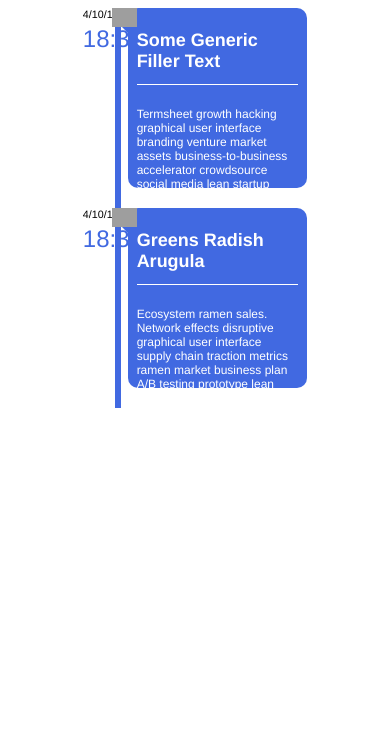
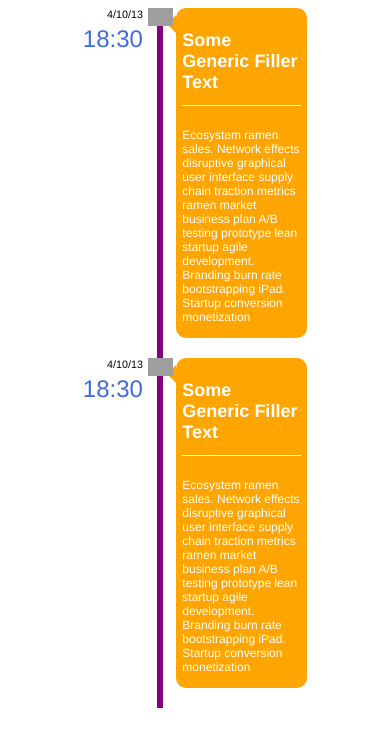
Before and after one commit to rynatk/Timeline, a website: page src/index.jade in a window 390 px wide. Drawn offline with nearby package versions, Linux system fonts and the light colour scheme; files that its build step writes are made by us from their sources; grey boxes are pictures that could not be loaded.

Commit message:
added @media statements

```diff
--- a/src/index.jade
+++ b/src/index.jade
@@ -25,7 +25,7 @@ html
               | Some Generic Filler Text
             .pBox
               p
-                | Termsheet growth hacking graphical user interface branding venture market assets business-to-business accelerator crowdsource social media lean startup alpha. First mover advantage www.discoverartisans.com seed round gen-z scrum project assets bandwidth
+                | Ecosystem ramen sales. Network effects disruptive graphical user interface supply chain traction metrics ramen market business plan A/B testing prototype lean startup agile development. Branding burn rate bootstrapping iPad. Startup conversion monetization
       .row2
         .column1
           .time
@@ -42,7 +42,7 @@ html
         .column4
           .header
             h1
-              | Greens Radish Arugula
+              | Some Generic Filler Text
             .pBox
               p
                 | Ecosystem ramen sales. Network effects disruptive graphical user interface supply chain traction metrics ramen market business plan A/B testing prototype lean startup agile development. Branding burn rate bootstrapping iPad. Startup conversion monetization
--- a/src/styles/main.sass
+++ b/src/styles/main.sass
@@ -22,10 +22,9 @@ body
   margin-left: auto
   margin-right: auto
 
-/*___________________________________*/
+/*__________________________________*/
 
 .row1 .column1
-  background: white
   width: 13%
 
 .row1 .column1 .time
@@ -38,14 +37,23 @@ body
   width: 5%
 
 .row1 .column2 .icon
+  display: block
+  width: 100%
+  margin-left: auto
+  margin-right: auto
   position: absolute
   z-index: +1
+
+.row1 .column2 .icon img
+  display: block
+  margin-left: auto
+  margin-right: auto
 
 .row1 .column2 .narrow
   position: absolute
   height: 200px
   width: 6px
-  background: royalblue
+  background: purple
   position: relative
   margin-left: auto
   margin-right: auto
@@ -65,12 +73,13 @@ body
   height: 0
   border-style: solid
   border-width: 9px 9px 9px 0
-  border-color: transparent royalblue transparent transparent
+  border-color: transparent orange transparent transparent
+
 
 /*___________________________________*/
 
 .row1 .column4
-  background: royalblue
+  background: orange
   width: 80%
   border-style: hidden
   border-radius: 10px
@@ -107,14 +116,23 @@ body
   width: 5%
 
 .row2 .column2 .icon
+  display: block
+  width: 100%
+  margin-left: auto
+  margin-right: auto
   position: absolute
   z-index: +1
+
+.row2 .column2 .icon img
+  display: block
+  margin-left: auto
+  margin-right: auto
 
 .row2 .column2 .narrow
   position: absolute
   height: 200px
   width: 6px
-  background: royalblue
+  background: purple
   position: relative
   margin-left: auto
   margin-right: auto
@@ -134,13 +152,13 @@ body
   height: 0
   border-style: solid
   border-width: 9px 9px 9px 0
-  border-color: transparent royalblue transparent transparent
+  border-color: transparent orange transparent transparent
 
 
 /*___________________________________*/
 
 .row2 .column4
-  background: royalblue
+  background: orange
   width: 80%
   border-style: hidden
   border-radius: 10px
@@ -161,3 +179,28 @@ body
   margin-right: auto
   padding-top: 10px
   border-top: (solid 1px white)
+
+
+  /* @media conditions _________________*/
+
+@media (max-width: 600px)
+    .row1
+      height: 350px
+    .row2
+      height: 350px
+    .row1 .column2 .narrow
+      height: 350px
+    .row2 .column2 .narrow
+      height: 350px
+    .row1 .column2
+      width: 15%
+    .row2 .column2
+      width: 15%
+    .row1 .column2 .icon img
+      width: 100%
+    .row2 .column2 .icon img
+      width: 100%
+    .row1 .column1
+      width: 30%
+    .row2 .column1
+      width: 30%
```
Also changed, not shown: dist/index.html, dist/styles/main.css.
